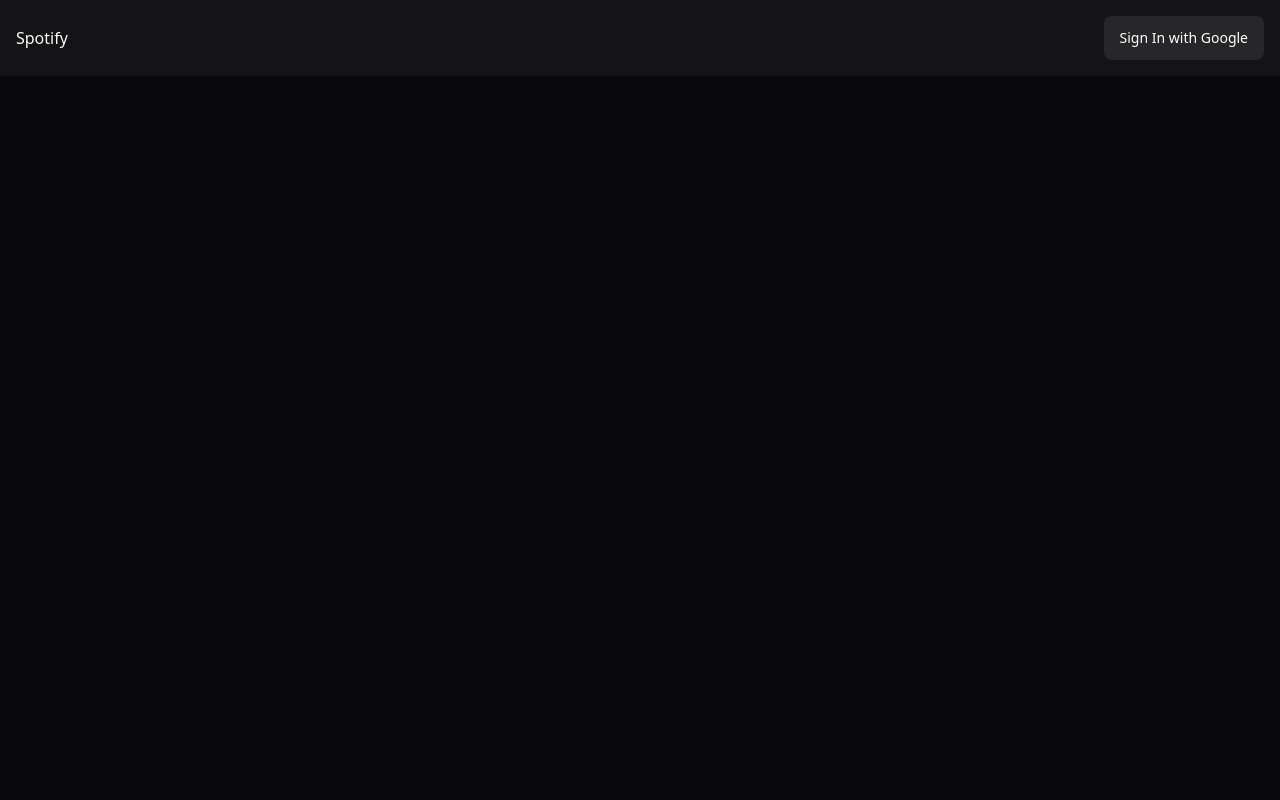
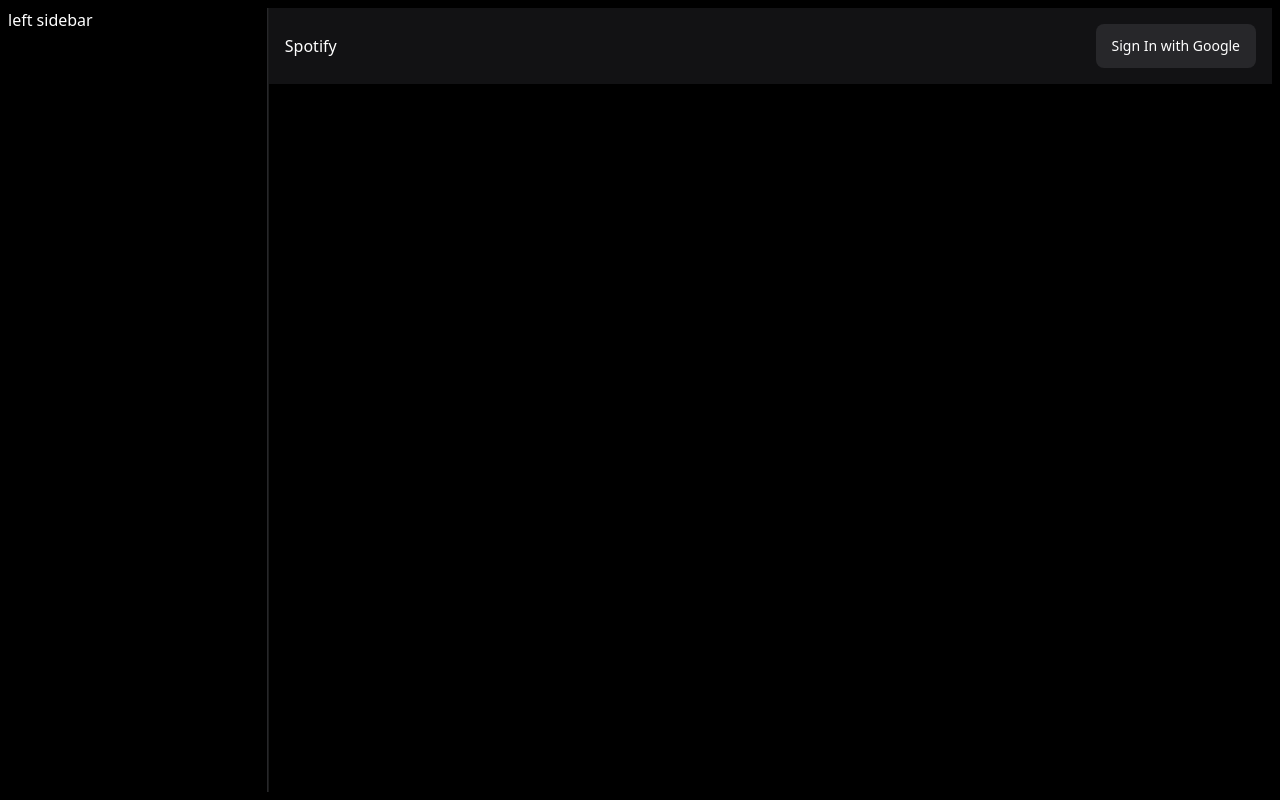
Before and after one commit to Harshit-Parmar555/Lunar, a React (Vite) app: page / in a window 1280 px wide. Built offline with nearby package versions, Linux system fonts and the light colour scheme; no server answers.

Commit message:
setup resizable main layout

```diff
--- a/src/App.jsx
+++ b/src/App.jsx
@@ -2,11 +2,11 @@ import { Routes, Route } from "react-router-dom";
 import HomePage from "./pages/home/HomePage";
 import AuthCallbackPage from "./pages/auth-callback/AuthCallbackPage";
 import { AuthenticateWithRedirectCallback } from "@clerk/clerk-react";
+import MainLayout from "./layouts/MainLayout";
 
 const App = () => {
   return (
     <Routes>
-      <Route path="/" element={<HomePage />} />
       <Route
         path="/sso-callback"
         element={
@@ -16,6 +16,9 @@ const App = () => {
         }
       />
       <Route path="/auth-callback" element={<AuthCallbackPage />} />
+      <Route element={<MainLayout />}>
+        <Route path="/" element={<HomePage />} />
+      </Route>
     </Routes>
   );
 };
--- /dev/null
+++ b/src/layouts/MainLayout.jsx
@@ -0,0 +1,34 @@
+import {
+  ResizablePanel,
+  ResizableHandle,
+  ResizablePanelGroup,
+} from "@/components/ui/resizable";
+import { Outlet } from "react-router-dom";
+
+const MainLayout = () => {
+  const isMobile = false;
+  return (
+    <div className="h-screen bg-black text-white flex flex-col gap-2">
+      <ResizablePanelGroup
+        direction="horizontal"
+        className="flex flex-1 h-full overflow-hidden p-2"
+      >
+        <ResizablePanel
+          defaultSize={isMobile ? 0 : 20}
+          minSize={isMobile ? 0 : 15}
+          maxSize={isMobile ? 0 : 30}
+          className="border-r border-zinc-800 pr-2"
+        >
+          <h1>left sidebar</h1>
+        </ResizablePanel>
+
+        <ResizableHandle />
+        <ResizablePanel defaultSize={80} className="overflow-auto">
+          <Outlet />
+        </ResizablePanel>
+      </ResizablePanelGroup>
+    </div>
+  );
+};
+
+export default MainLayout;
```
